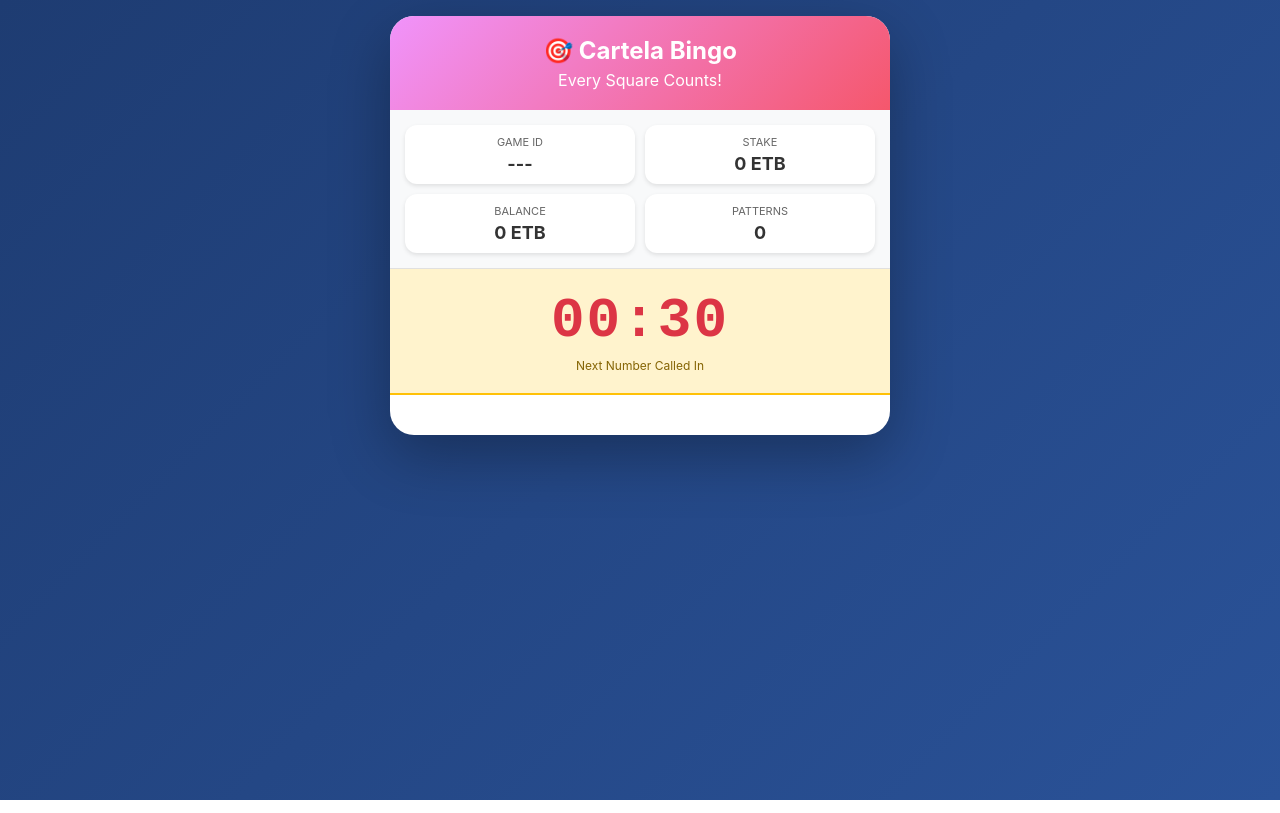
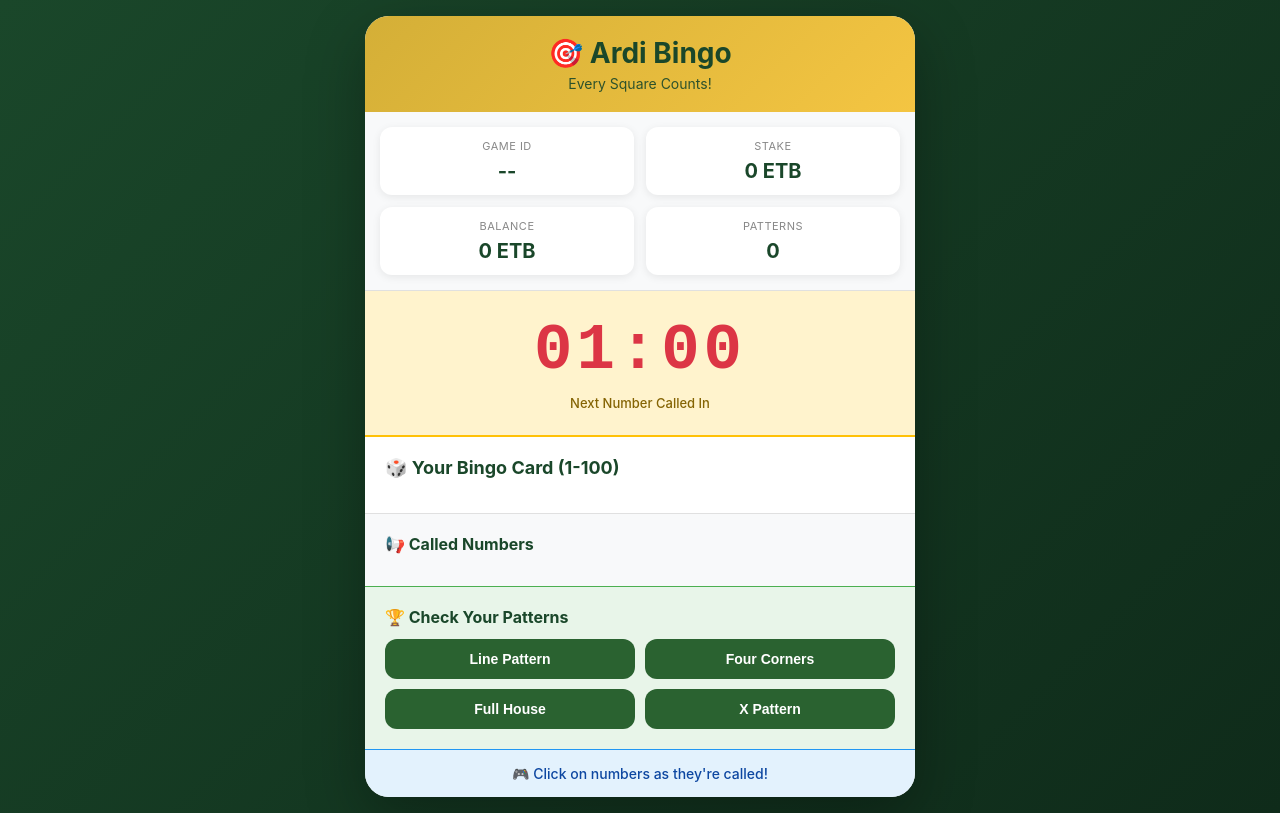
Before and after one commit to kingtattoo-et/Ardi-payment, a website: page game.html in a window 1280 px wide. Drawn offline with Linux system fonts and the light colour scheme.

Commit message:
Update game.html

```diff
--- a/game.html
+++ b/game.html
@@ -4,7 +4,7 @@
     <meta charset="UTF-8">
     <meta name="viewport" content="width=device-width, initial-scale=1.0, user-scalable=no">
     <meta name="telegram-web-app" content="yes">
-    <title>Cartela Bingo - Live Game</title>
+    <title>Ardi Bingo - Live Game</title>
     <style>
         * {
             margin: 0;
@@ -14,13 +14,13 @@
 
         body {
             font-family: -apple-system, BlinkMacSystemFont, 'Segoe UI', Roboto, Helvetica, Arial, sans-serif;
-            background: linear-gradient(135deg, #1e3c72 0%, #2a5298 100%);
+            background: linear-gradient(135deg, #1a472a 0%, #0f2b1a 100%);
             min-height: 100vh;
             padding: 16px;
         }
 
         .container {
-            max-width: 500px;
+            max-width: 550px;
             margin: 0 auto;
             background: white;
             border-radius: 24px;
@@ -29,15 +29,21 @@
         }
 
         .header {
-            background: linear-gradient(135deg, #f093fb 0%, #f5576c 100%);
-            color: white;
+            background: linear-gradient(135deg, #d4af37 0%, #f4c542 100%);
+            color: #1a472a;
             padding: 20px;
             text-align: center;
         }
 
         .header h1 {
-            font-size: 24px;
+            font-size: 28px;
             margin-bottom: 5px;
+            font-weight: bold;
+        }
+
+        .header p {
+            font-size: 14px;
+            opacity: 0.9;
         }
 
         .game-info {
@@ -45,71 +51,83 @@
             padding: 15px;
             display: grid;
             grid-template-columns: repeat(2, 1fr);
-            gap: 10px;
+            gap: 12px;
             border-bottom: 1px solid #e0e0e0;
         }
 
         .info-card {
             background: white;
-            padding: 10px;
+            padding: 12px;
             border-radius: 12px;
             text-align: center;
-            box-shadow: 0 2px 4px rgba(0,0,0,0.1);
+            box-shadow: 0 2px 8px rgba(0,0,0,0.08);
         }
 
         .info-label {
             font-size: 11px;
-            color: #666;
-            margin-bottom: 4px;
+            color: #888;
+            margin-bottom: 6px;
             text-transform: uppercase;
+            letter-spacing: 0.5px;
         }
 
         .info-value {
-            font-size: 18px;
+            font-size: 20px;
             font-weight: bold;
-            color: #333;
+            color: #1a472a;
         }
 
         .timer-section {
             background: #fff3cd;
-            padding: 20px;
+            padding: 24px;
             text-align: center;
             border-bottom: 2px solid #ffc107;
         }
 
         .timer {
-            font-size: 56px;
+            font-size: 64px;
             font-weight: bold;
             color: #dc3545;
-            font-family: monospace;
-            letter-spacing: 2px;
+            font-family: 'Courier New', monospace;
+            letter-spacing: 4px;
         }
 
         .timer-label {
-            font-size: 12px;
+            font-size: 13px;
             color: #856404;
-            margin-top: 5px;
+            margin-top: 8px;
+            font-weight: 500;
         }
 
         .bingo-card {
             padding: 20px;
+            background: white;
+        }
+
+        .bingo-card h3 {
+            font-size: 18px;
+            color: #1a472a;
+            margin-bottom: 15px;
+            display: flex;
+            align-items: center;
+            gap: 8px;
         }
 
         .card-grid {
             display: grid;
-            grid-template-columns: repeat(5, 1fr);
-            gap: 8px;
-            margin-top: 15px;
+            grid-template-columns: repeat(10, 1fr);
+            gap: 6px;
+            margin-top: 10px;
         }
 
         .card-cell {
             aspect-ratio: 1;
-            background: linear-gradient(135deg, #667eea 0%, #764ba2 100%);
-            border-radius: 12px;
+            background: linear-gradient(135deg, #2a6230 0%, #1a472a 100%);
+            border-radius: 8px;
             display: flex;
             align-items: center;
             justify-content: center;
-            font-size: 16px;
+            font-size: 12px;
             font-weight: bold;
             color: white;
             cursor: pointer;
@@ -118,14 +136,14 @@
         }
 
         .card-cell.marked {
-            background: linear-gradient(135deg, #f093fb 0%, #f5576c 100%);
+            background: linear-gradient(135deg, #d4af37 0%, #f4c542 100%);
+            color: #1a472a;
             text-decoration: line-through;
-            opacity: 0.8;
-            transform: scale(0.98);
+            transform: scale(0.95);
         }
 
         .card-cell:active {
-            transform: scale(0.95);
+            transform: scale(0.92);
         }
 
         .called-numbers {
@@ -134,17 +152,22 @@
             border-top: 1px solid #e0e0e0;
         }
 
+        .called-numbers h3 {
+            font-size: 16px;
+            color: #1a472a;
+            margin-bottom: 12px;
+        }
+
         .numbers-list {
             display: flex;
             flex-wrap: wrap;
             gap: 8px;
-            margin-top: 10px;
-            max-height: 120px;
+            max-height: 100px;
             overflow-y: auto;
         }
 
         .number-badge {
-            background: #28a745;
+            background: #2a6230;
             color: white;
             padding: 6px 12px;
             border-radius: 20px;
@@ -153,50 +176,53 @@
         }
 
         .patterns {
-            background: #e7f3ff;
+            background: #e8f5e9;
             padding: 20px;
-            border-top: 1px solid #2196f3;
+            border-top: 1px solid #4caf50;
+        }
+
+        .patterns h3 {
+            font-size: 16px;
+            color: #1a472a;
+            margin-bottom: 12px;
         }
 
         .pattern-buttons {
-            display: flex;
-            flex-wrap: wrap;
-            gap: 8px;
-            margin-top: 10px;
+            display: grid;
+            grid-template-columns: repeat(2, 1fr);
+            gap: 10px;
         }
 
         .pattern-btn {
-            background: #2196f3;
+            background: #2a6230;
             color: white;
             border: none;
-            padding: 10px 16px;
+            padding: 12px;
             border-radius: 12px;
             cursor: pointer;
-            font-size: 13px;
-            font-weight: 500;
+            font-size: 14px;
+            font-weight: 600;
             transition: all 0.2s ease;
-            flex: 1;
-            min-width: 100px;
         }
 
         .pattern-btn:active {
             transform: scale(0.96);
-            background: #1976d2;
+            background: #1a472a;
         }
 
         .message-area {
-            background: #d4edda;
-            color: #155724;
+            background: #e3f2fd;
+            color: #0d47a1;
             padding: 15px;
             text-align: center;
-            border-top: 1px solid #28a745;
+            border-top: 1px solid #2196f3;
             font-weight: 500;
             font-size: 14px;
         }
 
         @keyframes pulse {
             0%, 100% { transform: scale(1); }
-            50% { transform: scale(1.05); background: gold; }
+            50% { transform: scale(1.08); background: #ffc107; color: #1a472a; }
         }
 
         @keyframes slideIn {
@@ -217,38 +243,78 @@
         .number-called {
             animation: slideIn 0.3s ease-out;
         }
+
+        .game-over {
+            background: #f8d7da;
+            color: #721c24;
+        }
+
+        @media (max-width: 550px) {
+            .card-cell {
+                font-size: 10px;
+            }
+            .timer {
+                font-size: 48px;
+            }
+        }
     </style>
 </head>
 <body>
     <div class="container">
         <div class="header">
-            <h1>🎯 Cartela Bingo</h1>
+            <h1>🎯 Ardi Bingo</h1>
             <p>Every Square Counts!</p>
         </div>
 
         <div class="game-info">
             <div class="info-card">
-                <div class="info-label">Game ID</div>
-                <div class="info-value" id="gameId">---</div>
+                <div class="info-label">GAME ID</div>
+                <div class="info-value" id="gameId">--</div>
             </div>
             <div class="info-card">
-                <div class="info-label">Stake</div>
+                <div class="info-label">STAKE</div>
                 <div class="info-value" id="stake">0 ETB</div>
             </div>
             <div class="info-card">
-                <div class="info-label">Balance</div>
+                <div class="info-label">BALANCE</div>
                 <div class="info-value" id="balance">0 ETB</div>
             </div>
             <div class="info-card">
-                <div class="info-label">Patterns</div>
+                <div class="info-label">PATTERNS</div>
                 <div class="info-value" id="patternsCompleted">0</div>
             </div>
         </div>
 
         <div class="timer-section">
-            <div class="timer" id="timer">00:30</div>
+            <div class="timer" id="timer">01:00</div>
             <div class="timer-label">Next Number Called In</div>
         </div>
 
         <div class="bingo-card">
-            <h3>
+            <h3>🎲 Your Bingo Card (1-100)</h3>
+            <div class="card-grid" id="bingoGrid"></div>
+        </div>
+
+        <div class="called-numbers">
+            <h3>📢 Called Numbers</h3>
+            <div class="numbers-list" id="calledNumbers"></div>
+        </div>
+
+        <div class="patterns">
+            <h3>🏆 Check Your Patterns</h3>
+            <div class="pattern-buttons">
+                <button class="pattern-btn" onclick="checkPattern('line')">Line Pattern</button>
+                <button class="pattern-btn" onclick="checkPattern('corners')">Four Corners</button>
+                <button class="pattern-btn" onclick="checkPattern('full')">Full House</button>
+                <button class="pattern-btn" onclick="checkPattern('x')">X Pattern</button>
+            </div>
+        </div>
+
+        <div class="message-area" id="message">
+            🎮 Click on numbers as they're called!
+        </div>
+    </div>
+
+    <script src="game.js"></script>
+</body>
+</html>
```
